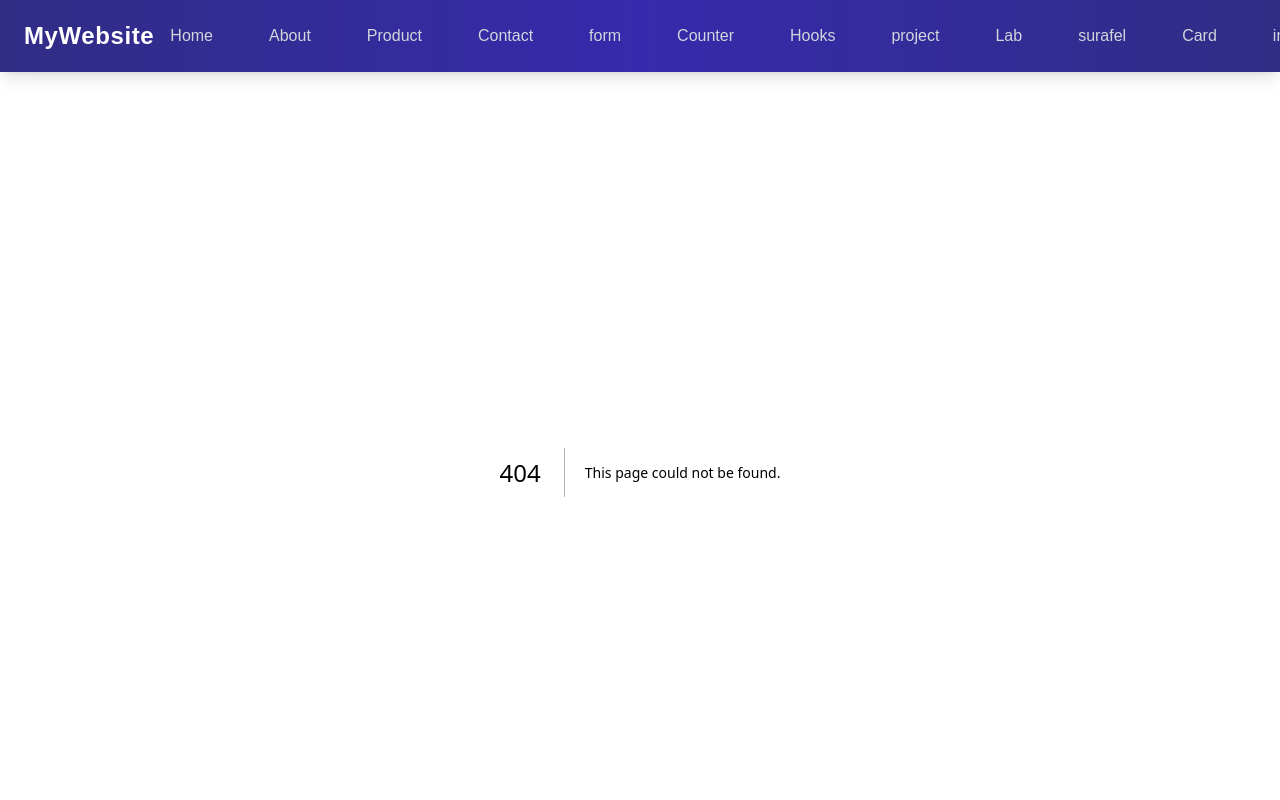
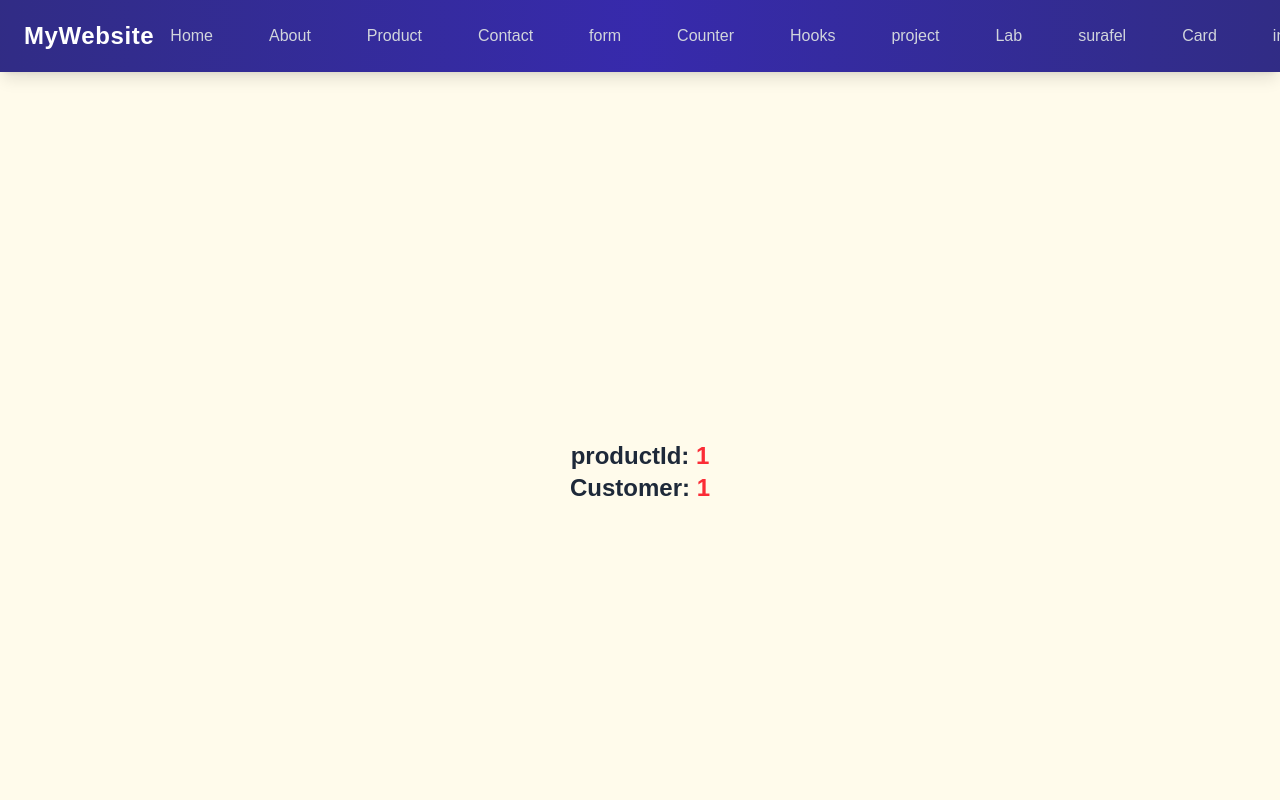
Before and after one commit to abyssiniatech/Nextjs_intermidate, a Next.js app: page /intermidate/1/product/1 in a window 1280 px wide. Before the commit this address had no page. Shown: the top 800 px of the page. Built offline with nearby package versions, Linux system fonts and the light colour scheme.

Commit message:
add the nested routes:

```diff
--- a/app/intermidate/[slug]/page.tsx
+++ b/app/intermidate/[slug]/page.tsx
@@ -1,5 +1,5 @@
 import React from 'react'
-// params slug
+
 const page = async ({params}: {params: Promise<{slug: string} >}) => {
   const { slug } = await params;
   return (
--- /dev/null
+++ b/app/intermidate/[slug]/product/[id]/page.tsx
@@ -0,0 +1,13 @@
+import React from 'react'
+
+const page = async ({ params }: { params: Promise<{ slug: string; id: string }> }) => {
+  const { slug, id } = await params;
+  return (
+    <div className='bg-amber-50 h-screen flex flex-col items-center justify-center text-2xl font-bold  text-gray-800'>
+      <p>productId: <span className='font-semibold text-red-500'>{slug}</span></p>
+      <p>Customer: <span className='font-semibold text-red-500'>{id}</span></p>
+    </div>
+  )
+}
+
+export default page
```
